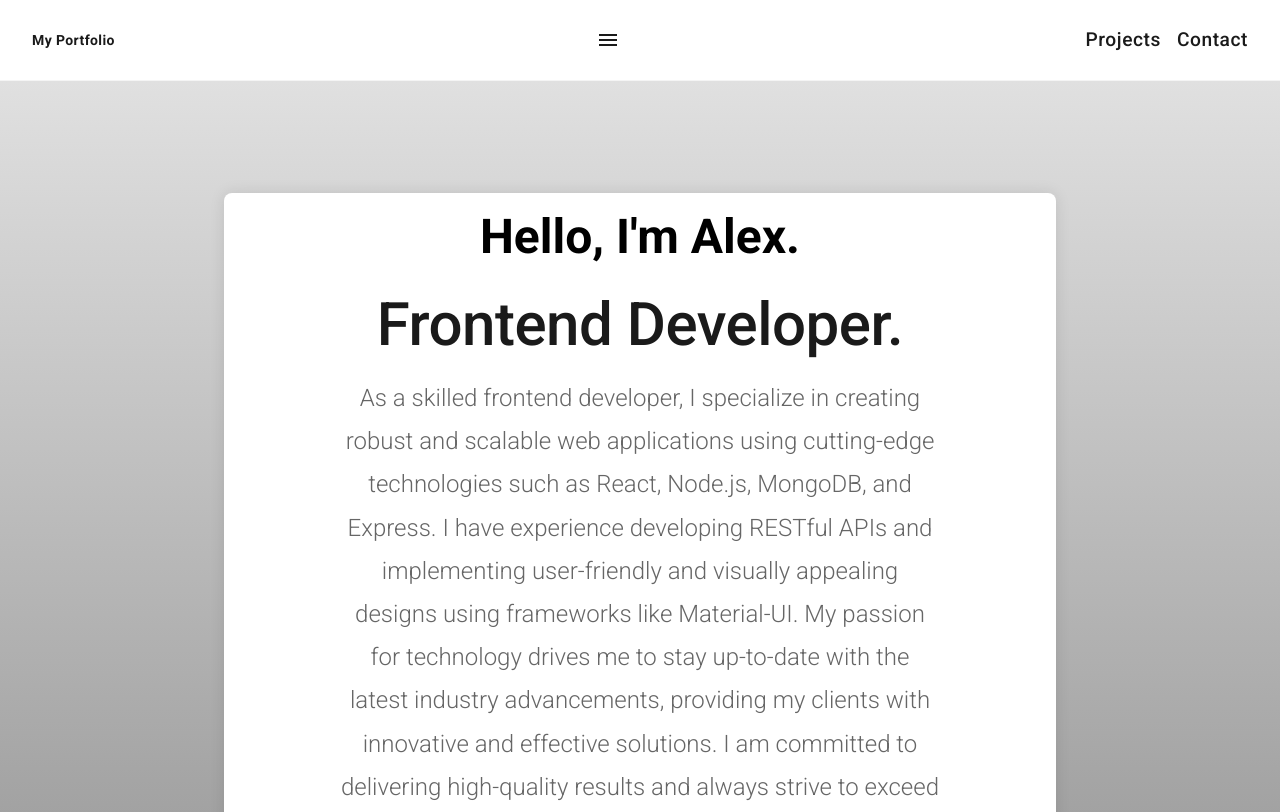
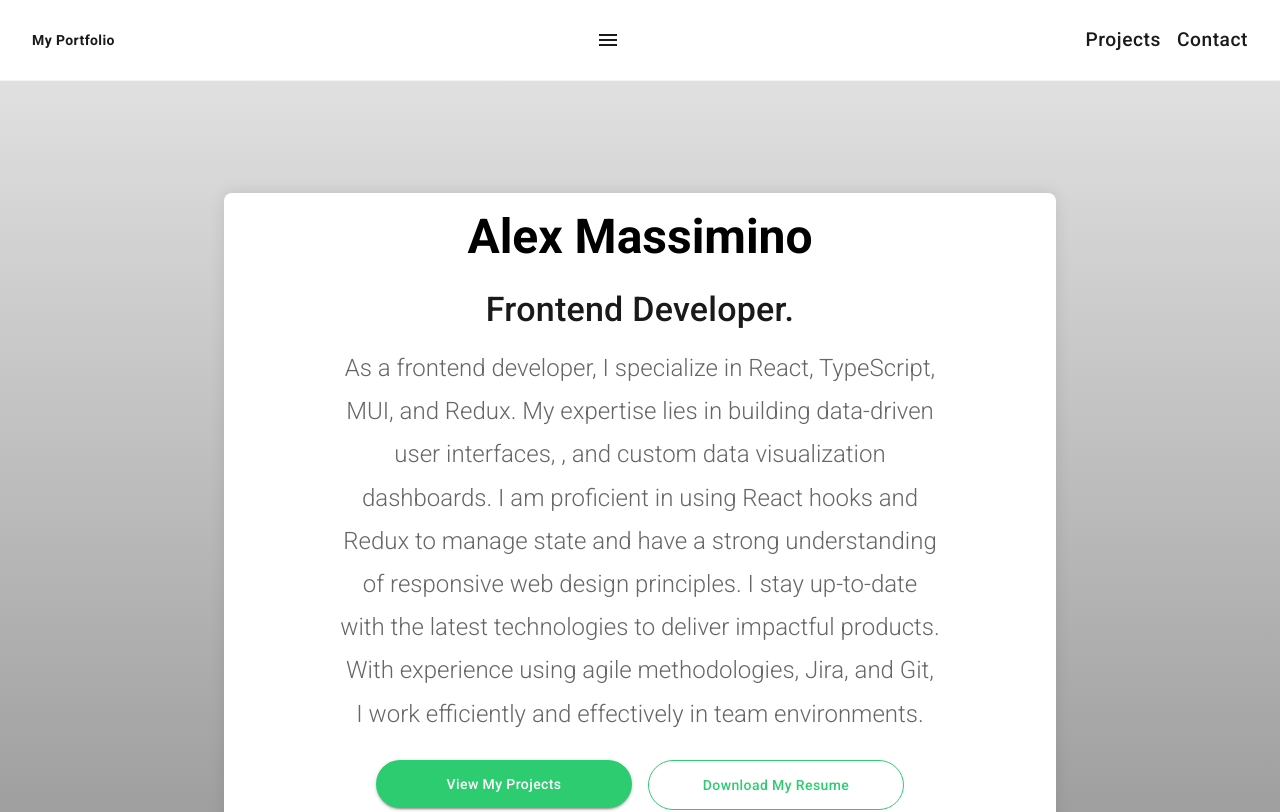
Before and after one commit to alexmassimino9/Portfolio, a React (Create React App) app: page / in a window 1280 px wide. Shown: the top 812 px of the page. Built offline with nearby package versions, Linux system fonts and the light colour scheme; a web font is replaced by a local one.

Commit message:
update bio

```diff
--- a/src/components/pages/home/WelcomeSection.js
+++ b/src/components/pages/home/WelcomeSection.js
@@ -24,10 +24,10 @@ function WelcomeSection() {
       }}
     >
       <Typography variant="h3" sx={{ marginBottom: "1.5rem", fontWeight: 700 }}>
-        Hello, I'm Alex.
+        Alex Massimino
       </Typography>
       <Typography
-        variant="h2"
+        variant="h4"
         sx={{ marginBottom: "1rem", fontWeight: 500, color: "#1A1A1A" }}
       >
         Frontend Developer.
@@ -42,14 +42,14 @@ function WelcomeSection() {
           maxWidth: "600px",
         }}
       >
-        As a skilled frontend developer, I specialize in creating robust and
-        scalable web applications using cutting-edge technologies such as React,
-        Node.js, MongoDB, and Express. I have experience developing RESTful APIs
-        and implementing user-friendly and visually appealing designs using
-        frameworks like Material-UI. My passion for technology drives me to stay
-        up-to-date with the latest industry advancements, providing my clients
-        with innovative and effective solutions. I am committed to delivering
-        high-quality results and always strive to exceed client expectations.
+        As a frontend developer, I specialize in React, TypeScript, MUI, and
+        Redux. My expertise lies in building data-driven user interfaces, , and
+        custom data visualization dashboards. I am proficient in using React
+        hooks and Redux to manage state and have a strong understanding of
+        responsive web design principles. I stay up-to-date with the latest
+        technologies to deliver impactful products. With experience using agile
+        methodologies, Jira, and Git, I work efficiently and effectively in team
+        environments.
       </Typography>
       <Grid container spacing={2} justifyContent="center">
         <Grid item xs={12} sm={6} md={4}>
```
